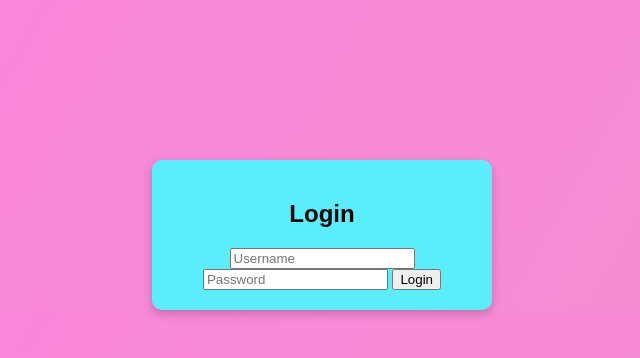
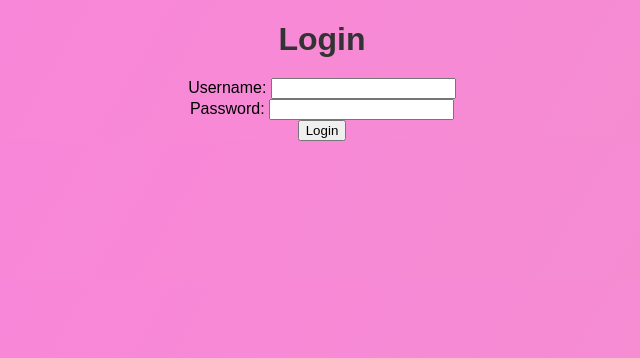
Before and after one commit to YesivaTulaini/CodingYesifa, a plain HTML site: page index.html in a window 1280 px wide. Shown: the whole page, without its empty margins (318-958 px from the left). Drawn offline with Linux system fonts and the light colour scheme.

Commit message:
Update index.html

```diff
--- a/index.html
+++ b/index.html
@@ -3,31 +3,23 @@
 <head>
     <meta charset="UTF-8">
     <meta name="viewport" content="width=device-width, initial-scale=1.0">
-    <title>Login - Website Multi-Halaman</title>
+    <title>Login</title>
     <link rel="stylesheet" href="style new.css">
-    <script src="script.js" defer></script>
 </head>
 <body>
-    <div id="loginPage">
-        <div class="login-container">
-            <h2>Login</h2>
-            <form id="loginForm">
-                <input type="text" id="username" placeholder="Username" required>
-                <input type="password" id="password" placeholder="Password" required>
-                <button type="submit">Login</button>
-            </form>
-        </div>
-    </div>
-
-    <div id="mainContent" class="hidden">
-        <div class="main-container">
-            <h1>Hi Selamat Datang</h1>
-            <nav>
-                <button onclick="window.location.href='home new.html'">Kucing kesayanganku</button>
-                <button onclick="window.location.href='about new.html'">Daftar</button>
-                <button onclick="window.location.href='contact new.html'">Informasi produk</button>
-            </nav>
-        </div>
-    </div>
+    <header>
+        <h1>Login</h1>
+    </header>
+    <main>
+        <form action="halaman utama.html" method="post">
+            <label for="username">Username:</label>
+            <input type="text" id="username" name="username" required>
+            <br>
+            <label for="password">Password:</label>
+            <input type="password" id="password" name="password" required>
+            <br>
+            <button type="submit">Login</button>
+        </form>
+    </main>
 </body>
 </html>
```
